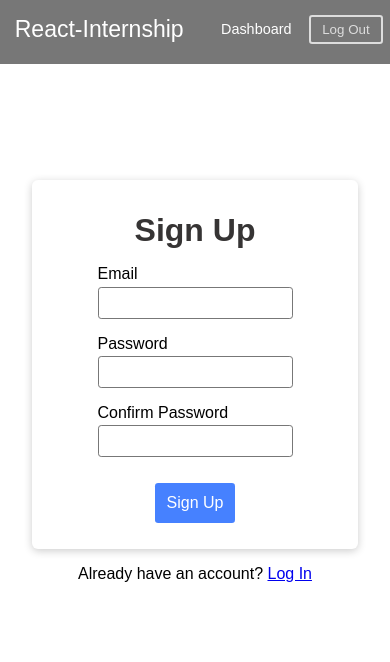
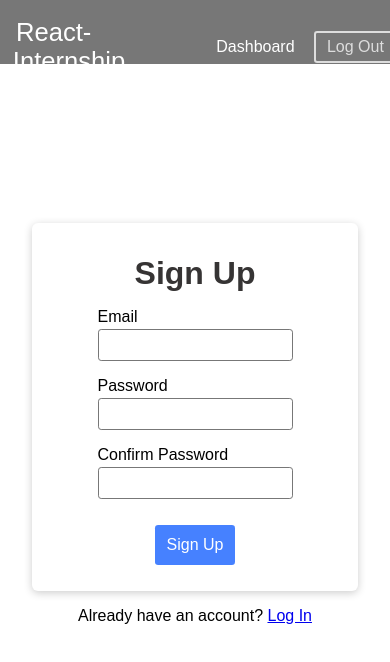
Before and after one commit to ModernCoDev/internship-react, a React (Create React App) app: page /signup in a window 390 px wide. Shown: the top 662 px of the page. Built offline with nearby package versions, Linux system fonts and the light colour scheme; no server answers; sample sign-in values are in the browser's storage.

Commit message:
better pages responsivity

```diff
--- a/src/layouts/Header/Navbar.module.css
+++ b/src/layouts/Header/Navbar.module.css
@@ -27,9 +27,9 @@
   font-size: 1.6em;
 }
 
-@media all and (max-width: 450px) {
+@media all and (max-width: 510px) {
   .navbar {
-    font-size: 0.9rem;
+    font-size: 1rem;
   }
 
   .navbar li {
--- a/src/layouts/Header/SignedInLinks.module.css
+++ b/src/layouts/Header/SignedInLinks.module.css
@@ -1,4 +1,5 @@
 .logout {
+  font-size: 1em;
   display: inline;
   border: 2px solid #ddd;
   border-radius: 0.2rem;
--- a/src/pages/Dashboard/Dashboard.module.css
+++ b/src/pages/Dashboard/Dashboard.module.css
@@ -61,8 +61,8 @@
   margin: 2rem 0;
 }
 
-@media all and (max-width: 500px) {
+@media all and (max-width: 700px) {
   .profile {
-    width: 80%;
+    width: 70%;
   }
 }
--- a/src/pages/Login/Login.module.css
+++ b/src/pages/Login/Login.module.css
@@ -17,9 +17,9 @@
   text-align: center;
 }
 
-@media all and (max-width: 500px) {
+@media all and (max-width: 800px) {
   .login {
-    margin: 10vh 0;
+    margin: 15vh auto;
     width: 100%;
   }
 }
--- a/src/pages/Signup/Signup.module.css
+++ b/src/pages/Signup/Signup.module.css
@@ -17,9 +17,9 @@
   text-align: center;
 }
 
-@media all and (max-width: 500px) {
+@media all and (max-width: 800px) {
   .signup {
-    margin: 10vh 0;
+    margin: 15vh auto;
     width: 100%;
   }
 }
--- a/src/pages/UpdateProfile/UpdateProfile.module.css
+++ b/src/pages/UpdateProfile/UpdateProfile.module.css
@@ -17,9 +17,9 @@
   text-align: center;
 }
 
-@media all and (max-width: 500px) {
+@media all and (max-width: 800px) {
   .update-profile {
-    margin: 10vh 0;
+    margin: 15vh auto;
     width: 100%;
   }
 }
```
